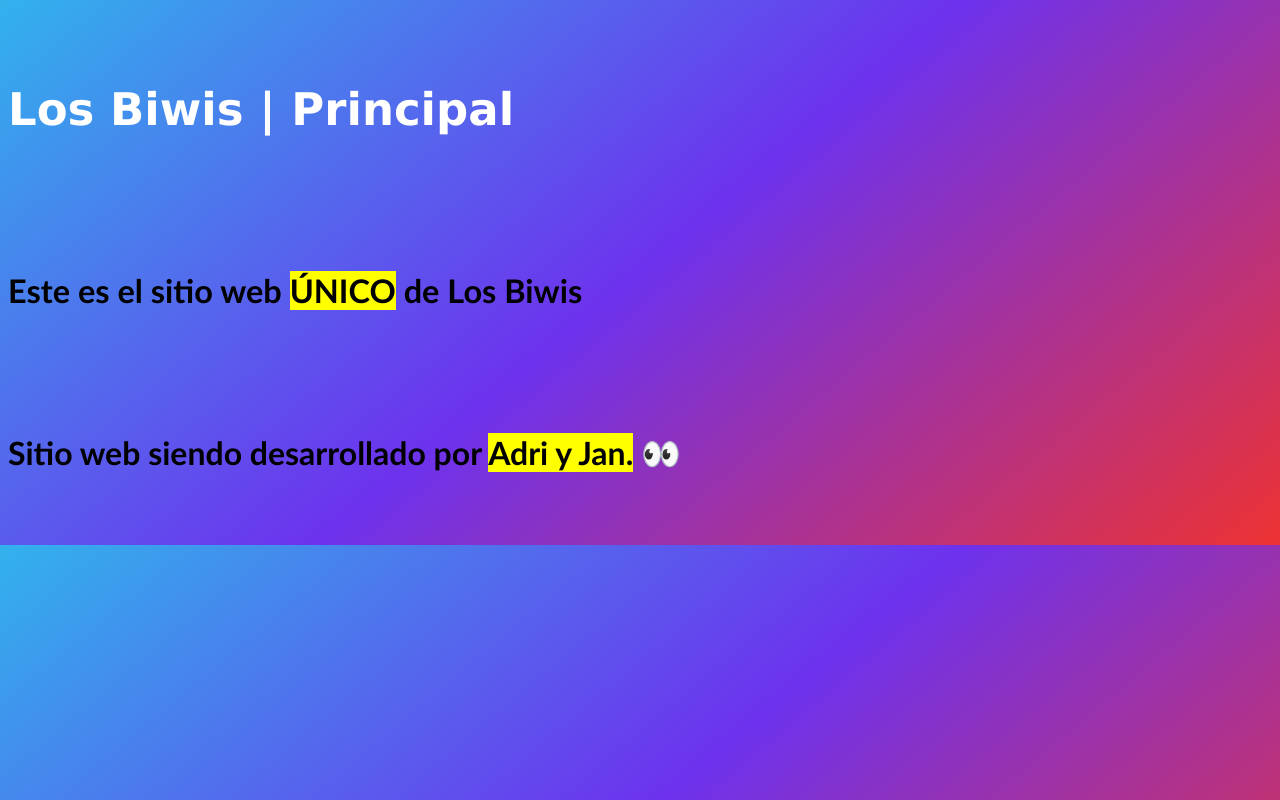
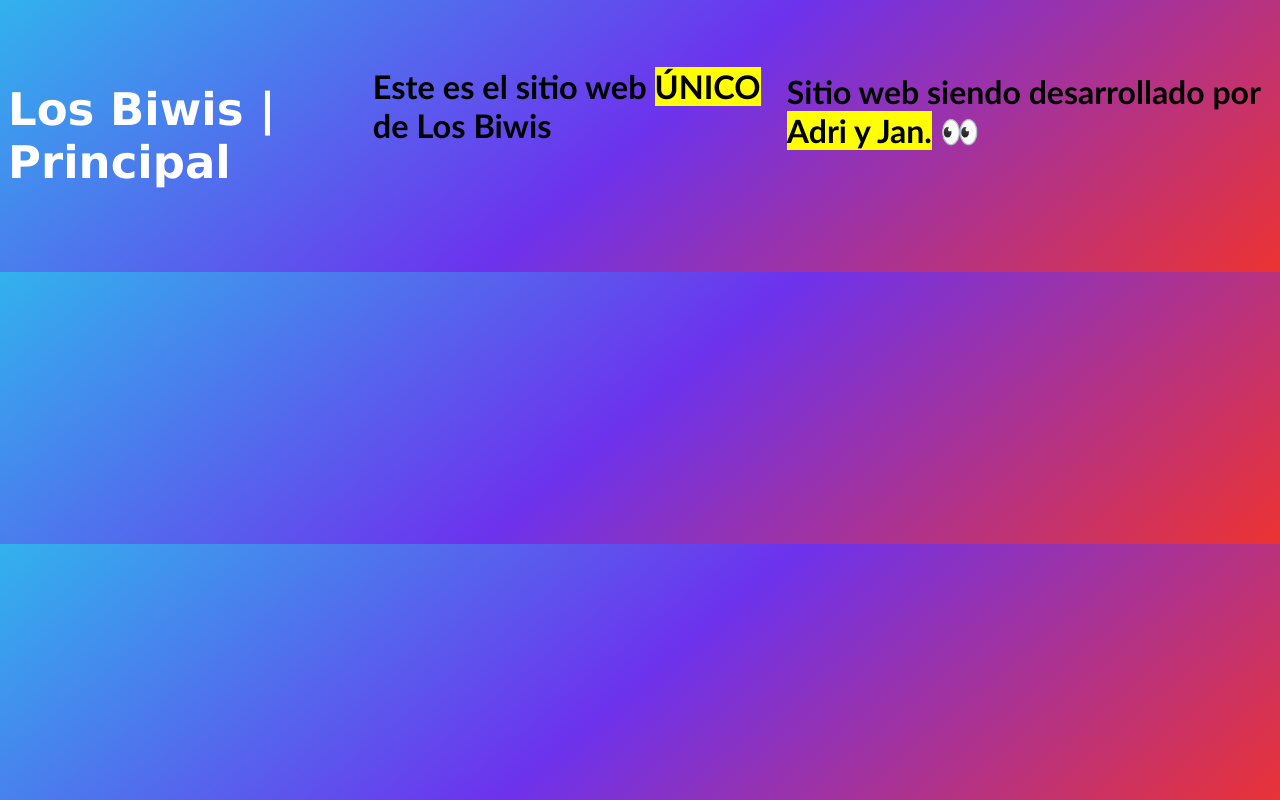
Before and after one commit to mightyflea23/mightyflea23, a plain HTML site: page index.html in a window 1280 px wide. Drawn offline with Linux system fonts and the light colour scheme.

Commit message:
style.css

```diff
--- a/style.css
+++ b/style.css
@@ -1,6 +1,7 @@
 h1{
 font-family: 'Verdana', sans-serif;
 font-size: 45px;
+font-weight: bold;
 -webkit-text-fill-color: white;
 }
 h2{
@@ -10,7 +11,7 @@ h3{
 font-size: 32px;
 }
 body{
-display: grid;
+display: flex;
 background: linear-gradient(320deg, #ed3232, #6d32ed, #32b2ed);
 font-family: 'Trebuchet MS', sans-serif;
 }
```
